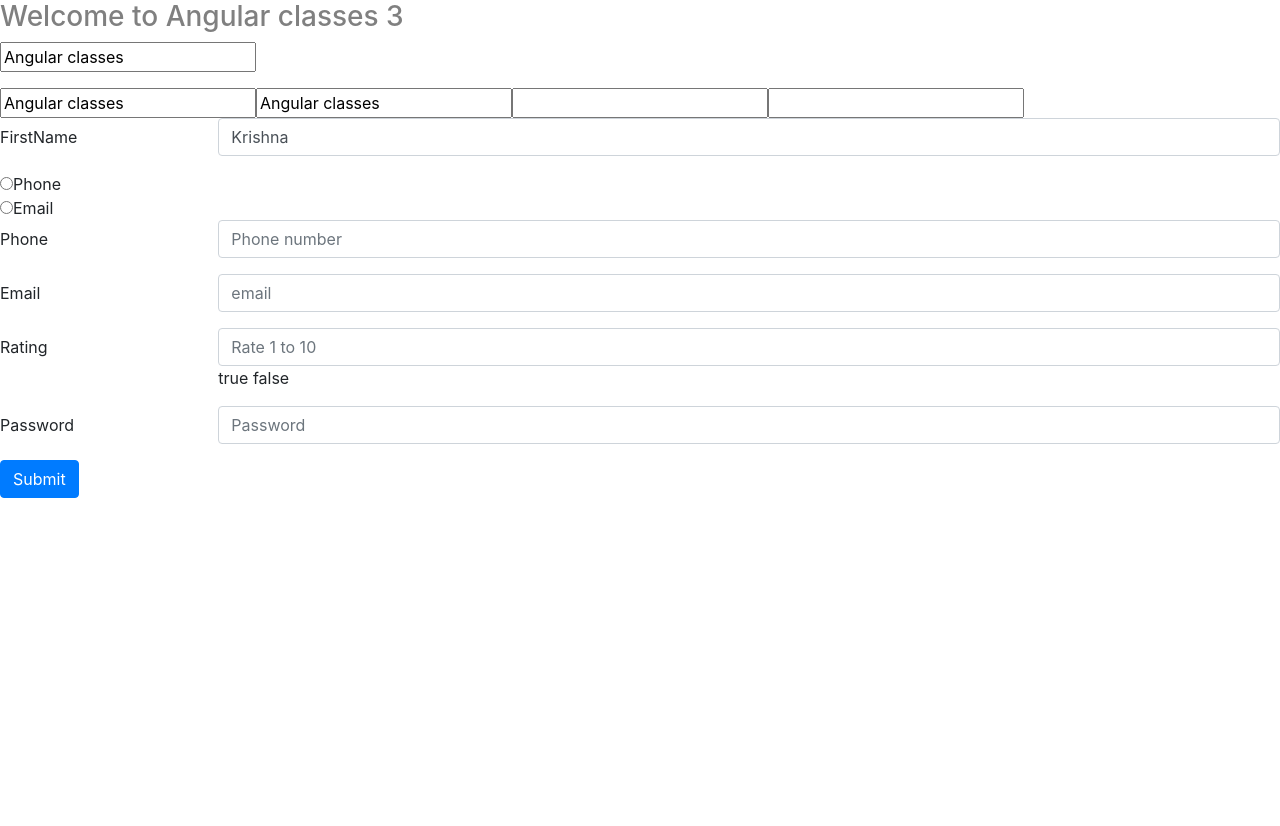
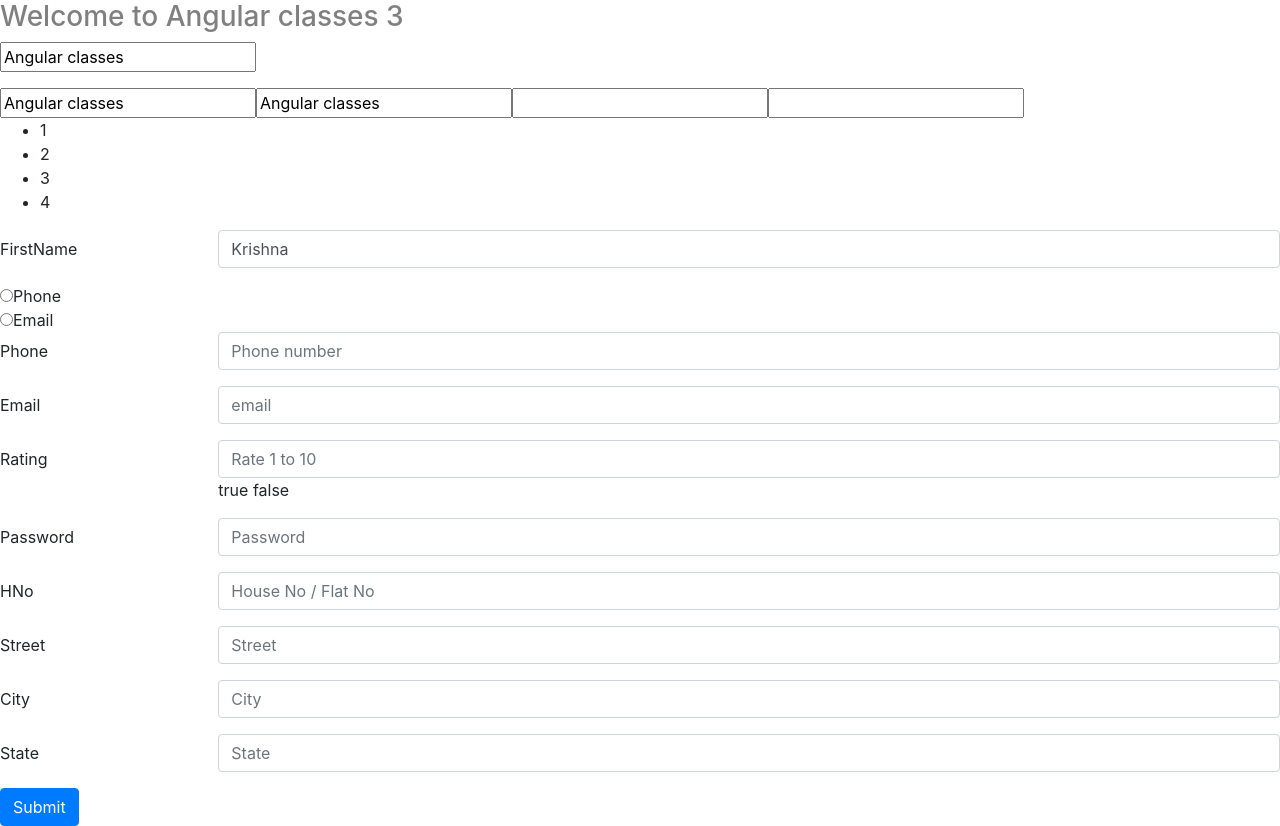
Before and after one commit to kpavankumaar/ngbatch11, an Angular app in the folder angular/basics/: page / in a window 1280 px wide. Before the commit the page ends 800 px from the top, so only its background shows below. Built offline with nearby package versions, Linux system fonts and the light colour scheme.

Commit message:
component lifecycle hooks

```diff
--- a/angular/basics/src/app/a1.js
+++ /dev/null
@@ -1 +0,0 @@
-console.log("Welcome to angular");
--- a/angular/basics/src/app/app.component.html
+++ b/angular/basics/src/app/app.component.html
@@ -7,4 +7,4 @@
 <input type="text" [(ngModel)] = "newData">
 {{newData}}
 <!-- <app-template-driven-form></app-template-driven-form> -->
-<app-reactive></app-reactive>
+<app-reactive [customData] = "sharedData"></app-reactive>
--- a/angular/basics/src/app/app.component.ts
+++ b/angular/basics/src/app/app.component.ts
@@ -1,4 +1,4 @@
-import { Component, Input } from '@angular/core';
+import { Component, Input, OnChanges } from '@angular/core';
 import { ElementDef } from '@angular/core/src/view';
 
 @Component({
@@ -6,19 +6,26 @@
   templateUrl: './app.component.html',
   styleUrls: ['./app.component.css']
 })
-export class AppComponent {
+export class AppComponent implements OnChanges {
   title = 'Angular classes';
   color = 'red';
-  data ;
-  testFn(e){
+  data: any ;
+  sharedData = [1,2,3,4]
+  testFn(e: any){
     this.data  = e;
     console.log(e);
 
     // k.pavankumaar@gmail.com
   }
-  newData;
+  newData: any;
+
   // @Input('testEl') elementFromPage:Element
-
+  constructor(){
+    console.log("app component constructor");
+  }
+  ngOnChanges(){
+    console.log("app component ngOnchanges")
+  }
 
 
 
--- a/angular/basics/src/app/reactive/reactive.component.html
+++ b/angular/basics/src/app/reactive/reactive.component.html
@@ -1,3 +1,9 @@
+<ul>
+  <li *ngFor = "let data of customData">
+    {{data}}
+  </li>
+</ul>
+
 <form [formGroup] = "customerInfo" (ngSubmit) = "testMthd()">
   <div class="form-group row">
     <label  class="col-sm-2 col-form-label">FirstName</label>
@@ -89,6 +95,45 @@
       <input type="password" class="form-control" id="inputPassword" placeholder="Password">
     </div>
   </div>
+  <!-- Address -->
+  <div formGroupName = "address">
+    <div class="form-group row">
+      <label  class="col-sm-2 col-form-label">HNo</label>
+      <div class="col-sm-10">
+        <input type="text"
+        formControlName = "houseno"
+        class="form-control"
+        placeholder="House No / Flat No">
+      </div>
+    </div>
+    <div class="form-group row">
+      <label  class="col-sm-2 col-form-label">Street</label>
+      <div class="col-sm-10">
+        <input type="text"
+        formControlName = "street"
+        class="form-control"
+        placeholder="Street">
+      </div>
+    </div>
+    <div class="form-group row">
+      <label  class="col-sm-2 col-form-label">City</label>
+      <div class="col-sm-10">
+        <input type="text"
+        formControlName = "city"
+        class="form-control"
+        placeholder="City">
 
+      </div>
+    </div>
+    <div class="form-group row">
+        <label  class="col-sm-2 col-form-label">State</label>
+        <div class="col-sm-10">
+          <input type="text"
+          formControlName = "state"
+          class="form-control"
+          placeholder="State">
+        </div>
+      </div>
+  </div>
   <button type="submit" class="btn btn-primary" >Submit</button>
 </form>
--- a/angular/basics/src/app/reactive/reactive.component.ts
+++ b/angular/basics/src/app/reactive/reactive.component.ts
@@ -1,4 +1,4 @@
-import { Component, OnInit } from '@angular/core';
+import { Component, OnInit, Input, OnChanges } from '@angular/core';
 import { FormGroup, FormControl, Validators, AbstractControl } from '@angular/forms';
 function ratingFn(min:number, max:number){
   return function (e:AbstractControl):{[key:string]:boolean} | Boolean {
@@ -19,10 +19,15 @@
   styleUrls: ['./reactive.component.css']
 })
 
-export class ReactiveComponent implements OnInit {
-
-  constructor() { }
+export class ReactiveComponent implements OnInit,OnChanges {
+  @Input() customData;
+  constructor() {
+    console.log("reactive component constructor");
+  }
   customerInfo;
+  ngOnChanges(){
+    console.log("on changes in reactivecomponent");
+  }
   ngOnInit() {
      this.customerInfo = new FormGroup({
        firstName: new FormControl("Krishna"),
@@ -31,7 +36,13 @@
        emailId: new FormControl("",[Validators.required, Validators.email]),
 
       //  rating:new FormControl("",[Validators.required,Validators.max(10),Validators.min(1)])
-      rating:new FormControl("",[Validators.required, ratingFn(1,5)])
+      rating:new FormControl("",[Validators.required, ratingFn(1,5)]),
+      address:new FormGroup({
+        houseno: new FormControl(),
+        street: new FormControl(),
+        city: new FormControl(),
+        state: new FormControl(),
+      })
      });
   }
   testMthd(){
```
